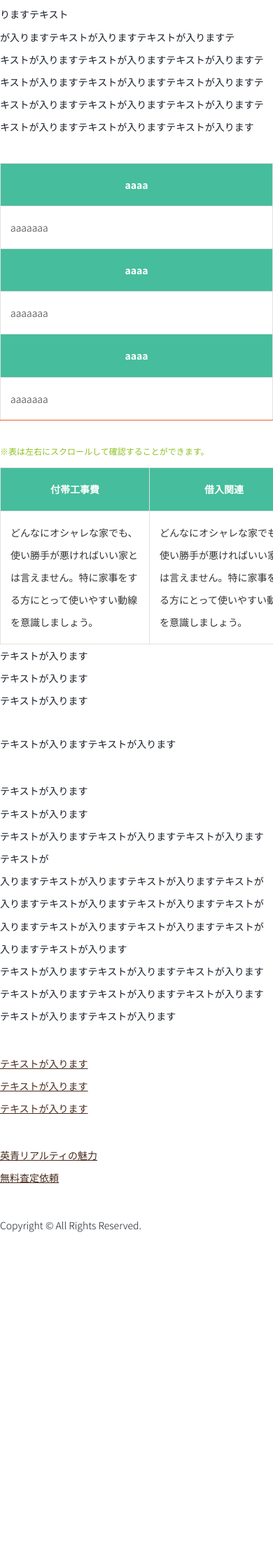
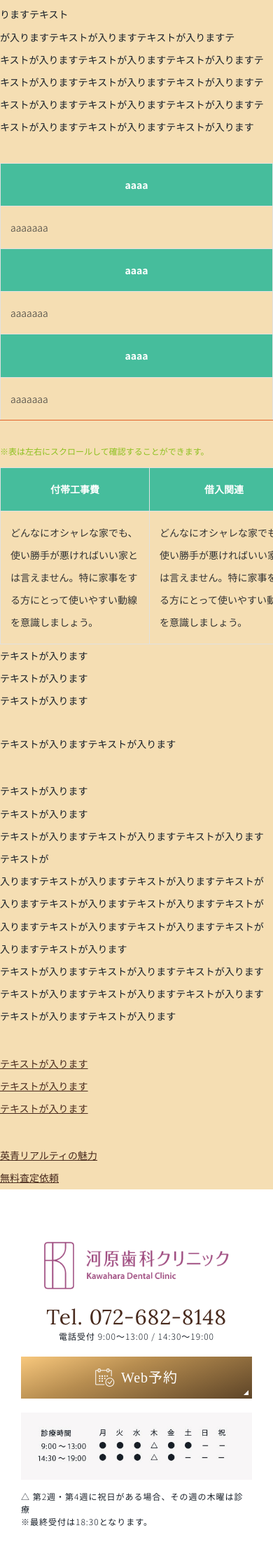
Before and after one commit to vinhthanhluong/order-1001005883009-01, a PHP site: page /under.html in a window 390 px wide. Shown: the part 2040-4254 px from the top of the page at 70% size. Before the commit the page ends 3801 px from the top, so only its background shows below. Run offline with PHP 8.4, Linux system fonts and the light colour scheme.

Commit message:
update fix top

```diff
--- a/css/responsive.css
+++ b/css/responsive.css
@@ -613,14 +613,22 @@ div * {
   }
 
   /**************************** Footer *******************************/
-  .footer-top {
+  .index .footer-top {
     margin-top: -100px;
     padding-bottom: 60px;
   }
+  .index .footer-top .ft-wrapper {
+    padding-top: 60px;
+  }
+
+  .under .footer-top {
+    padding: 60px 0;
+  }
+
   .footer-top .ft-wrapper {
     max-width: 580px;
     margin: 0 auto;
-    padding: 60px 40px 0;
+    padding: 0 40px 0;
   }
   .footer-top .ft-item {
     width: 100%;
@@ -708,6 +716,8 @@ div * {
     bottom: 0;
     right: 0;
     width: 100%;
+    transition: all 0.4s ease;
+    transform: translateY(100%);
   }
   .btn-fix .bf-list {
     display: flex;
@@ -935,8 +945,12 @@ div * {
     height: 350px;
   }
 
+  .index .footer-top .ft-wrapper {
+    padding-top: 30px;
+  }
+
   .footer-top .ft-wrapper {
-    padding: 30px 20px 0;
+    padding: 0 20px 0;
   }
   .footer-top .call-f {
     font-size: 50px;
@@ -1211,11 +1225,19 @@ div * {
     margin-bottom: 20px;
   }
 
-  .footer-top {
+  .index .footer-top {
     padding-bottom: 40px;
   }
+  .index .footer-top .ft-wrapper {
+    padding-top: 25px;
+  }
+
+  .under .footer-top {
+    padding: 40px 0;
+  }
+
   .footer-top .ft-wrapper {
-    padding: 25px 15px 0;
+    padding: 0 15px 0;
   }
   .footer-top .ft-logo {
     margin-bottom: 20px;
--- a/css/styles.css
+++ b/css/styles.css
@@ -517,7 +517,6 @@ body {
   position: absolute;
   bottom: 52px;
   left: -100px;
-  background-color: rgba(72, 42, 29, 0.95);
   width: 748px;
   height: 160px;
   display: flex;
@@ -533,12 +532,28 @@ body {
   position: absolute;
   bottom: 33%;
   left: 0;
+  z-index: 1;
+}
+#visual .visual-hd::after {
+  content: "";
+  position: absolute;
+  top: 0;
+  left: 0;
+  width: 100%;
+  height: 100%;
+  background-color: rgba(72, 42, 29, 0.95);
+  mix-blend-mode: multiply;
 }
 #visual .visual-tt {
   font-size: 30px;
   color: #fff;
   margin: -10px 0 0;
   position: relative;
+  z-index: 1;
+}
+#visual .visual-btn {
+  position: relative;
+  z-index: 1;
 }
 
 /*===================== end Top Mainvisual ========================*/
@@ -773,12 +788,6 @@ body {
   align-items: center;
   justify-content: center;
   position: relative;
-}
-.concept .cept-list li::before {
-  content: "";
-  position: absolute;
-  inset: 1;
-  background-color: rgba(72, 42, 29, 0.7);
 }
 .concept .cept-img {
   margin-bottom: 0;
@@ -1478,14 +1487,22 @@ body {
 
 /*===================== end Top Content ========================*/
 /*===================== Footer ========================*/
-.footer-top {
+.index .footer-top {
+  margin-top: -156px;
   padding: 0 0 73px;
-  margin-top: -156px;
-}
+}
+.index .footer-top .ft-wrapper {
+  padding-top: 77px;
+}
+
+.under .footer-top {
+  padding: 139px 0 72px;
+}
+
 .footer-top .ft-wrapper {
   background-color: #fff;
   position: relative;
-  padding: 77px 60px 0;
+  padding: 0 60px 0;
 }
 .footer-top .ft-cols {
   display: flex;
--- a/js/common.js
+++ b/js/common.js
@@ -88,8 +88,10 @@ $(function () {
                 var st = $(window).scrollTop();
                 if (st > 10) {
                     $('#header').addClass('--fixed');
+                    $('.btn-fix').css('transform' , 'translateY(0%)');
                 }else{
                     $('#header').removeClass('--fixed');
+                    $('.btn-fix').css('transform' , 'translateY(100%)');
                 }
 
                 if (st > 10 && $(window).width() > 750) {
--- a/sass/responsive.scss
+++ b/sass/responsive.scss
@@ -147,6 +147,19 @@
 
     /************************ Top Mainvisual ***************************/
     #visual {
+        .slick-wrap{
+            // img{
+            //     min-width: 750px;
+            //     transition: all .3s ease;
+            // }
+            // .slick-active{
+            //     img{
+            //         position: relative;
+            //         left: 50%;
+            //         transform: translateX(-50%);
+            //     }
+            // }
+        }
         .visual-hd {
             bottom: 50%;
             left: 30px;
@@ -753,14 +766,29 @@
     /**************************** Footer *******************************/
     #footer {}
 
+    .index{
+        .footer-top{
+            margin-top: -100px;
+            padding-bottom: 60px;
+
+            .ft-wrapper {
+                padding-top: 60px;
+            }
+        }
+    }
+
+    .under{
+        .footer-top{
+            padding: 60px 0;
+        }
+    }
+
     .footer-top {
-        margin-top: -100px;
-        padding-bottom: 60px;
 
         .ft-wrapper {
             max-width: 580px;
             margin: 0 auto;
-            padding: 60px 40px 0;
+            padding: 0 40px 0;
         }
 
         .ft-item {
@@ -871,7 +899,8 @@
         bottom: 0;
         right: 0;
         width: 100%;
-
+        transition: all .4s ease;
+        transform: translateY(100%);
         .bf-list {
             display: flex;
 
@@ -1184,10 +1213,17 @@
     .bg-parallax {
         height: 350px
     }
+    .index{
+        .footer-top{
+            .ft-wrapper{
+                padding-top: 30px;
+            }
+        }
+    }
 
     .footer-top {
         .ft-wrapper {
-            padding: 30px 20px 0;
+            padding: 0 20px 0;
         }
 
         .call-f {
@@ -1545,12 +1581,25 @@
             margin-bottom: 20px;
         }
     }
+    .index{
+        .footer-top{
+            padding-bottom: 40px;
+            .ft-wrapper{
+                padding-top: 25px;
+            }
+        }
+    }
+
+    .under{
+        .footer-top{
+            padding: 40px 0;
+        }
+    }
 
     .footer-top {
-        padding-bottom: 40px;
 
         .ft-wrapper {
-            padding: 25px 15px 0;
+            padding: 0 15px 0;
         }
 
         .ft-logo {
--- a/sass/styles.scss
+++ b/sass/styles.scss
@@ -1756,14 +1769,26 @@ body {
 /*===================== end Top Content ========================*/
 
 /*===================== Footer ========================*/
+.index {
+    .footer-top {
+        margin-top: -156px;
+        padding: 0 0 73px;
+
+        .ft-wrapper {
+            padding-top: 77px;
+        }
+    }
+}
+.under {
+    .footer-top {
+        padding: 139px 0 72px;
+    }
+}
 .footer-top {
-    padding: 0 0 73px;
-    margin-top: -156px;
-
     .ft-wrapper {
         background-color: #fff;
         position: relative;
-        padding: 77px 60px 0;
+        padding: 0 60px 0;
     }
 
     .ft-cols {
--- a/under.html
+++ b/under.html
@@ -27,11 +27,128 @@
 <body class="under">
     <div id="wrapper">
         <header id="header">
-            <div class="container">
-                <h1>aaaaaaaa</h1>
-            </div>
-        </header>
-        <main id="main">
+			<div class="container-full">
+				<div class="header-wrap">
+					<h1 class="logo">
+						<a href="https://www.kawahara-dc.net/" target="_blank" rel="noopener">
+							<img src="./images/logo.png" loading="lazy" alt="質の高い診療をご提供する高槻市の歯医者「河原歯科クリニック」のWebサイトです。">
+						</a>
+					</h1>
+					<ul class="header-btn">
+						<li>
+							高槻駅 徒歩3 分
+						</li>
+						<li>
+							各専門医在籍
+						</li>
+						<li>
+							精密医療機器導入
+						</li>
+					</ul>
+					<p class="menu_icon">
+						<span class="mline"></span>
+						<span class="mtext">
+							Menu
+						</span>
+					</p>
+				</div>
+			</div>
+		</header>
+        <div class="btn-fix">
+			<ul class="bf-list">
+				<li>
+					<p class="bf-ic">
+						<img src="./images/ic-tell.png" width="26" height="33" alt="tell">
+					</p>
+					<p class="bf-tt pc f-cor">Tell</p>
+					<p class="bf-tt2 sp f-lora">072-682-8148</p>
+					<a href="tel:0726828148" rel="noopener" class="bf-lk"></a>
+				</li>
+				<li>
+					<p class="bf-ic">
+						<img src="./images/ic-lich.png" width="39" height="38" alt="web">
+					</p>
+					<p class="bf-tt f-serif">Web予約</p>
+					<a href="https://ssl.haisha-yoyaku.jp/m5593528/login/serviceAppoint/index?SITE_CODE=hp"
+						target="_blank" rel="noopener" class="bf-lk"></a>
+				</li>
+			</ul>
+		</div>
+		<div id="gnavi">
+			<div class="gnavi-wrapper">
+				<a class="gnavi-top" rel="noopener" href="https://www.kawahara-dc.net/" target="_blank">
+					Top
+				</a>
+				<div class="gnavi-menu">
+					<div class="gnavi-item">
+						<p class="gnavi-head">
+							<span class="f-serif">
+								当院について
+							</span>
+							<span class="f-cor">
+								About us
+							</span>
+						</p>
+						<ul class="gnavi-list">
+							<li><a href="/clinic.html" rel="noopener">医院情報</a></li>
+							<li><a href="/staff.html" rel="noopener">ドクター紹介</a></li>
+							<li><a href="/relief.html" rel="noopener">コンセプト</a></li>
+							<li><a href="/price.html" rel="noopener">料金表</a></li>
+							<li><a href="/flow.html" rel="noopener">治療の流れ</a></li>
+							<li><a href="/blog.html" rel="noopener">お知らせ</a></li>
+						</ul>
+					</div>
+					<div class="gnavi-item">
+						<p class="gnavi-head">
+							<span class="f-serif">
+								治療メニュー
+							</span>
+							<span class="f-cor">
+								Treatment menu
+							</span>
+						</p>
+						<ul class="gnavi-list">
+							<li><a href="/general.html" rel="noopener">虫歯治療・根管治療</a></li>
+							<li><a href="/prev.html" rel="noopener">予防処置</a></li>
+							<li><a href="/perio.html" rel="noopener">歯周病治療・再生治療</a></li>
+							<li><a href="implant.html" rel="noopener">インプラント治療</a></li>
+							<li><a href="/false.html" rel="noopener">入れ歯治療</a></li>
+							<li><a href="/esthe.html" rel="noopener">審美治療・ホワイトニング</a></li>
+							<li><a href="/child.html" rel="noopener">小児歯科・妊娠中の歯科治療</a></li>
+						</ul>
+					</div>
+				</div>
+
+				<div class="gnavi-info">
+					<div class="gnavi-tkb">
+						<p class="tkb-ig">
+							<img src="./images/tkb-menu.jpg" width="500" height="130" alt="診療時間">
+						</p>
+						<p class="tkb-nte">
+							<span>△ 第2週・第4週に祝日がある場合､その週の木曜は診療</span>
+							<span>※最終受付は18:30となります。</span>
+						</p>
+					</div>
+
+					<div class="gnavi-itm">
+						<div class="gnavi-call">
+							<a href="tel:0726828148" class="call-g f-lora" rel="noopener">
+								Tel. 072-682-8148
+							</a>
+							<span class="gnavi-time">
+								電話受付 9:00～13:00 / 14:30～19:00
+							</span>
+						</div>
+
+						<a href="https://ssl.haisha-yoyaku.jp/m5593528/login/serviceAppoint/index?SITE_CODE=hp" rel="noopener" class="gnavi-web f-serif" target="_blank">
+							<img src="./images/ic-time.png" width="28" alt="Web予約">
+							Web予約
+						</a>
+					</div>
+				</div>
+			</div>
+		</div>
+        <main id="main" style="background-color: wheat;">
             <div id="mainvisual">
                 <div class="container">
                     <h2>H2テキストが入ります</h2>
@@ -132,8 +249,176 @@
             </div>
         </main>
         <footer id="footer">
-            <p>Copyright &copy; All Rights Reserved.</p>
-        </footer>
+			<div class="footer-top">
+				<div class="container">
+					<div class="ft-wrapper">
+						<div class="ft-cols">
+							<div class="ft-item">
+								<a href="https://www.kawahara-dc.net/" rel="noopener" class="ft-logo" target="_blank">
+									<img src="./images/logo-ft.jpg" alt="河原歯科クリニック高槻市">
+								</a>
+								<div class="d-flex">
+									<div class="ft-call">
+										<a href="tel:0726828148" rel="noopener" class="call-f f-lora">
+											Tel. 072-682-8148
+										</a>
+										<span class="ft-time">
+											電話受付 9:00～13:00 / 14:30～19:00
+										</span>
+									</div>
+
+									<a href="https://ssl.haisha-yoyaku.jp/m5593528/login/serviceAppoint/index?SITE_CODE=hp"
+										class="ft-web f-serif" rel="noopener" target="_blank">
+										<img src="./images/ic-time.png" width="28" alt="Web予約">
+										Web予約
+									</a>
+								</div>
+
+								<div class="ft-tkb">
+									<p class="tkb-img">
+										<img src="./images/tbl.jpg" width="500" height="130" alt="診療時間">
+									</p>
+									<p class="tkb-note">
+										<span>△ 第2週・第4週に祝日がある場合、その週の木曜は診療</span>
+										<span>※最終受付は18:30となります。</span>
+									</p>
+								</div>
+							</div>
+							<div class="ft-item">
+								<div class="ft-map">
+									<iframe
+										src="https://www.google.com/maps/embed?pb=!1m14!1m8!1m3!1d1637.1279467674424!2d135.618174!3d34.849797!3m2!1i1024!2i768!4f13.1!3m3!1m2!1s0x0%3A0xd291f890f3e6bab!2z5rKz5Y6f5q2v56eR44Kv44Oq44OL44OD44Kv!5e0!3m2!1sja!2sjp!4v1650951170935!5m2!1sja!2sjp"
+										width="500" height="300" style="border:0;" allowfullscreen="" loading="lazy"
+										referrerpolicy="no-referrer-when-downgrade"></iframe>
+									<a href="https://goo.gl/maps/6Uq67QjsGnWV8rUMA" class="map-link f-serif"
+										target="_blank" rel="noopener">
+										Google mapで見る
+										<img src="./images/ar-right.png" loading="lazy" width="7" alt="arrow right">
+									</a>
+								</div>
+
+								<ul class="ft-list">
+									<li>
+										〒569-0804 <br>
+										大阪府高槻市紺屋町7-27桃陽2F（エレベーター有）
+									</li>
+									<li>
+										JR京都線「高槻駅」より徒歩3分
+									</li>
+									<li>
+										阪急電鉄京都本線「高槻市駅」より徒歩5分
+									</li>
+								</ul>
+							</div>
+						</div>
+					</div>
+				</div>
+			</div>
+			<div class="footer-mid">
+				<div class="container">
+					<div class="fm-wrapper">
+						<p class="fm-desc">
+							大阪府高槻市の歯医者「河原歯科クリニック」は、JR京都線（東海道本線）の「高槻駅」南出口より徒歩3分、阪急電鉄京都本線の「高槻市駅」より徒歩5分の場所にあります。一般的な虫歯や歯周病の治療をはじめ、重度の虫歯の根管治療や、重度の歯周病の歯周病外科治療、口腔外科やインプラント治療、入れ歯治療、審美治療やホワイトニング、小児歯科や妊婦さんの歯科治療、予防処置など、多種多様な診療メニューに対応しております。当クリニックの診療のゴールは、お口まわりのお悩みのない平穏な日常と、その継続のサポートです。それを実現させるために、3つの柱を立てております。それは、「日々進歩する医療の知識や技術の研鑽を重ねる」「患者様の想いに寄り添う診療」「精密な治療を叶えるためのさまざまな機器をそろえる」ことです。患者様の気持ちに寄り添うとともに、専門性を追求した知識と技術を生かした治療をご提供いたしますので、お口まわりのお悩みは何でもご相談ください。
+						</p>
+					</div>
+				</div>
+			</div>
+
+			<div class="footer-bottom">
+				<div class="container">
+					<div class="fb-wrapper">
+						<a class="fb-top" rel="noopener" href="https://www.kawahara-dc.net/" target="_blank">
+							top
+						</a>
+						<div class="d-flex">
+							<div class="fb-item">
+								<p class="fb-head">
+									<span class="f-serif">
+										当院について
+									</span>
+									<span class="f-cor">
+										About us
+									</span>
+								</p>
+								<ul class="fb-list">
+									<li>
+										<a href="/clinic.html" rel="noopener" class="fb-link">医院情報</a>
+									</li>
+									<li>
+										<a href="/staff.html" rel="noopener" class="fb-link">ドクター紹介</a>
+									</li>
+									<li>
+										<a href="/relief.html" rel="noopener" class="fb-link">コンセプト</a>
+									</li>
+									<li>
+										<a href="/price.html" rel="noopener" class="fb-link">料金表</a>
+									</li>
+									<li>
+										<a href="/flow.html" rel="noopener" class="fb-link">治療の流れ</a>
+									</li>
+									<li>
+										<a href="/blog.html" rel="noopener" class="fb-link">お知らせ</a>
+									</li>
+								</ul>
+							</div>
+							<div class="fb-item">
+								<p class="fb-head">
+									<span class="f-serif">
+										治療メニュー
+									</span>
+									<span class="f-cor">
+										Treatment menu
+									</span>
+								</p>
+								<ul class="fb-list">
+									<li>
+										<a href="/general.html" rel="noopener" class="fb-link">虫歯治療・根管治療</a>
+									</li>
+									<li>
+										<a href="/prev.html" rel="noopener" class="fb-link">予防処置</a>
+									</li>
+									<li>
+										<a href="/perio.html" rel="noopener" class="fb-link">歯周病治療・再生治療</a>
+									</li>
+									<li>
+										<a href="/implant.html" rel="noopener" class="fb-link">インプラント治療</a>
+									</li>
+									<li>
+										<a href="/false.html" rel="noopener" class="fb-link">入れ歯治療</a>
+									</li>
+									<li>
+										<a href="/esthe.html" rel="noopener" class="fb-link">審美治療・ホワイトニング</a>
+									</li>
+									<li>
+										<a href="/child.html" rel="noopener" class="fb-link">小児歯科・妊娠中の歯科治療</a>
+									</li>
+								</ul>
+							</div>
+							<div class="fb-item">
+								<a href="https://ssl.haisha-yoyaku.jp/m5593528/login/serviceAppoint/index?SITE_CODE=hp"
+									class="fb-web" target="_blank" rel="noopener">
+									<img src="./images/fb-img02.jpg" alt="EPARK">
+								</a>
+								<a href="https://www.shika-town.com/k00001318" class="fb-web" target="_blank" rel="noopener">
+									<img src="./images/fb-img01.jpg" alt="SHIKA-TOWN">
+								</a>
+							</div>
+						</div>
+
+						<div class="copyright">
+							Copyright © Kawahara Dental Clinic All rights reserved.
+						</div>
+					</div>
+				</div>
+			</div>
+
+			<p id="totop">
+				<a href="#wrapper" rel="noopener">
+					<img src="./images/ar-top.png" width="12" alt="トップへ戻る">
+					Top
+				</a>
+			</p>
+		</footer>
     </div>
     <script src="js/jquery.min.js"></script>
     <script src="js/sweetlink.js"></script>
```
Also changed, not shown: other parts of sass/styles.scss (+25 -12 lines), index.html (+32 -23 lines), images/favicon.ico (added), images/visual01-sp.jpg (added), images/visual01.jpg (added), images/visual02-sp.jpg (added), images/visual02.jpg (added), images/visual03-sp.jpg (added), images/visual03.jpg (added), 2 other files.
